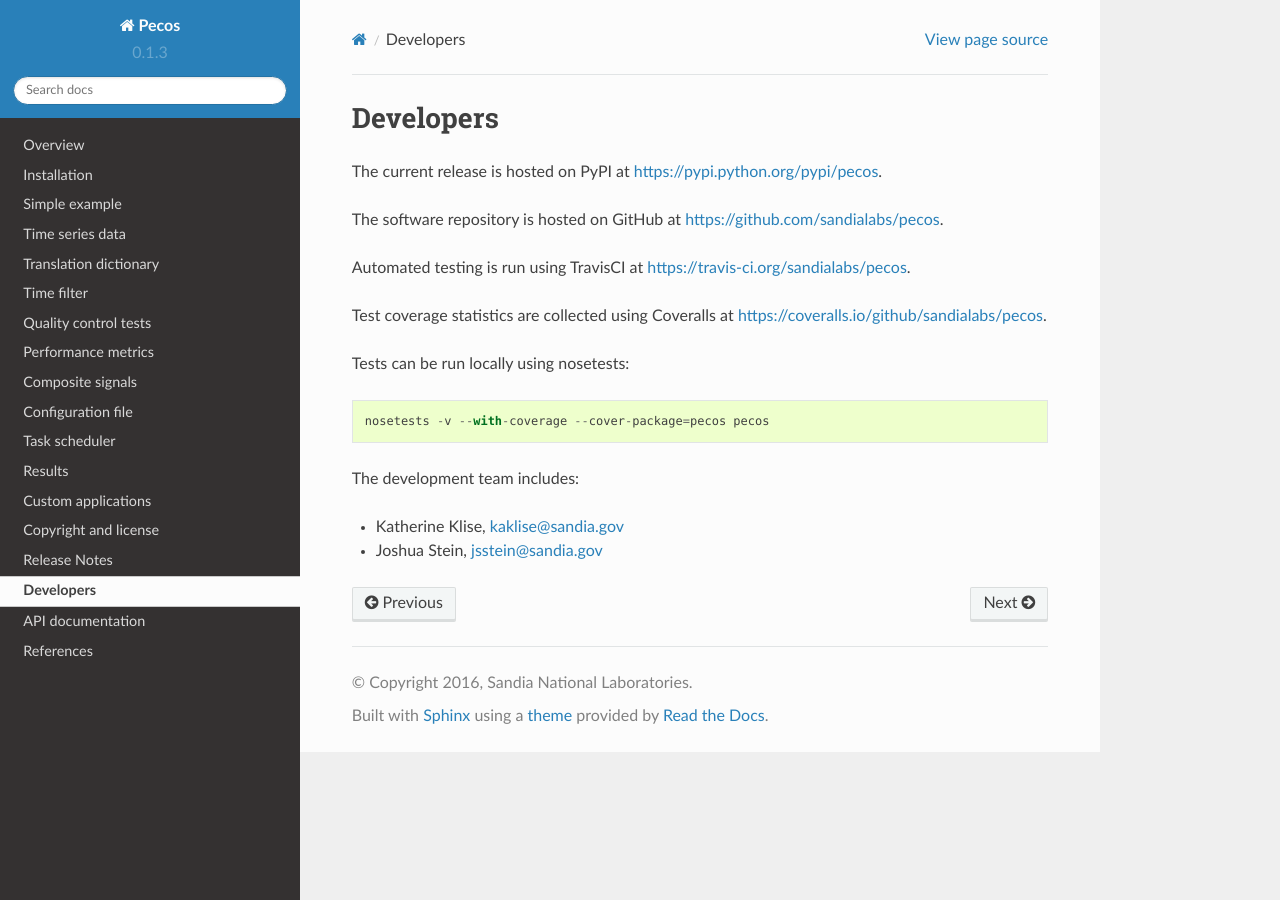
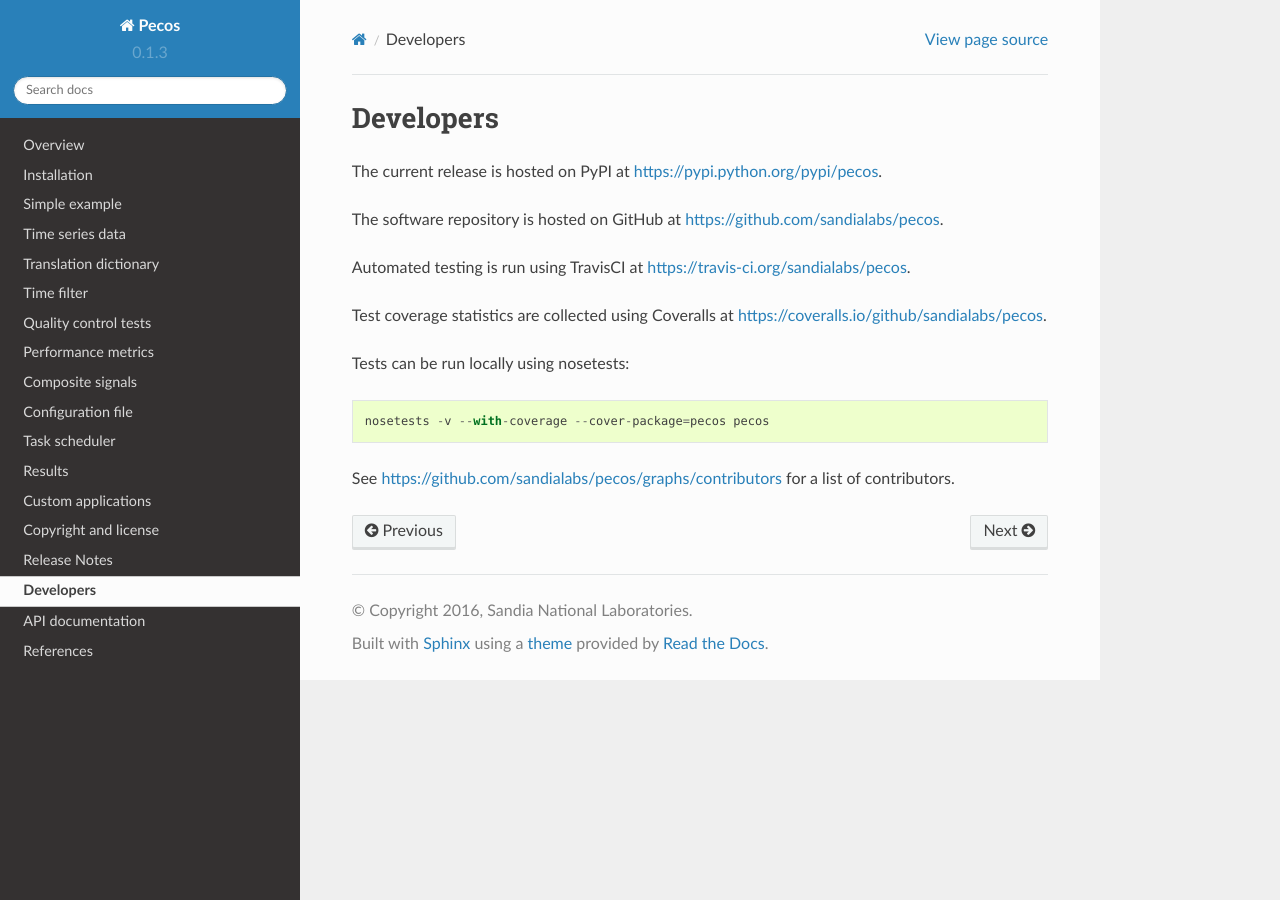
Before and after one commit to sjanzou/pecos, a Sphinx documentation site: the page built from documentation/developers.rst, in a window 1280 px wide. Built offline with Sphinx 7.4.7 and the Read the Docs theme 2.0.0, drawn with Linux system fonts in a browser that asks for light colours.

Commit message:
Documentation update

```diff
--- a/documentation/developers.rst
+++ b/documentation/developers.rst
@@ -13,7 +13,4 @@ Tests can be run locally using nosetests::
 
 	nosetests -v --with-coverage --cover-package=pecos pecos
 
-The development team includes:
-
-* Katherine Klise, kaklise@sandia.gov
-* Joshua Stein, jsstein@sandia.gov
+See https://github.com/sandialabs/pecos/graphs/contributors for a list of contributors.
--- a/documentation/installation.rst
+++ b/documentation/installation.rst
@@ -1,7 +1,7 @@
 Installation
 ======================================
 
-Pecos requires Python 2.7 along with several python
+Pecos requires Python (2.7, 3.4, or 3.5) along with several python
 package dependencies.  Information on installing and using python can be found at
 https://www.python.org/.  Python distributions, such as Python(x,y) and Anaconda,
 can also be used to manage the Python interface.
@@ -34,7 +34,6 @@ Optional python packages include:
   http://pyyaml.org/
 * PVLIB [Stein2016]_: simulate the performance of photovoltaic energy systems,
   http://pvlib-python.readthedocs.io/
-* win32com: send email
 
 All other dependencies are part of the Python Standard Library.
 
--- a/setup.py
+++ b/setup.py
@@ -7,7 +7,7 @@ PACKAGES = ['pecos']
 EXTENSIONS = []
 DESCRIPTION = 'Python package for performance monitoring of time series data.'
 LONG_DESCRIPTION = open('README.md').read()
-AUTHOR = 'Katherine Klise, Joshua Stein'
+AUTHOR = 'Pecos Developers'
 MAINTAINER_EMAIL = 'kaklise@sandia.gov'
 LICENSE = 'Revised BSD'
 URL = 'https://github.com/sandialabs/pecos'
```
